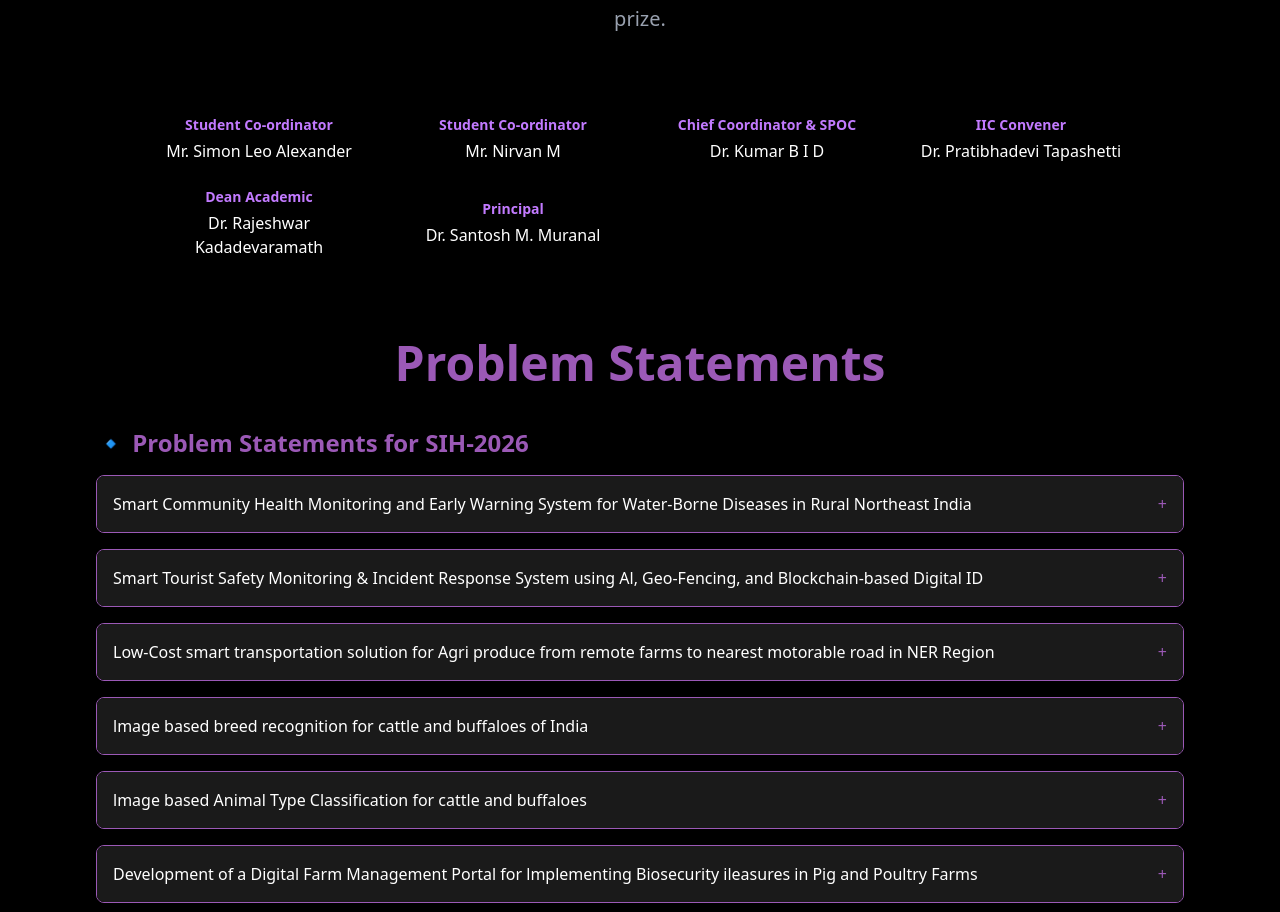
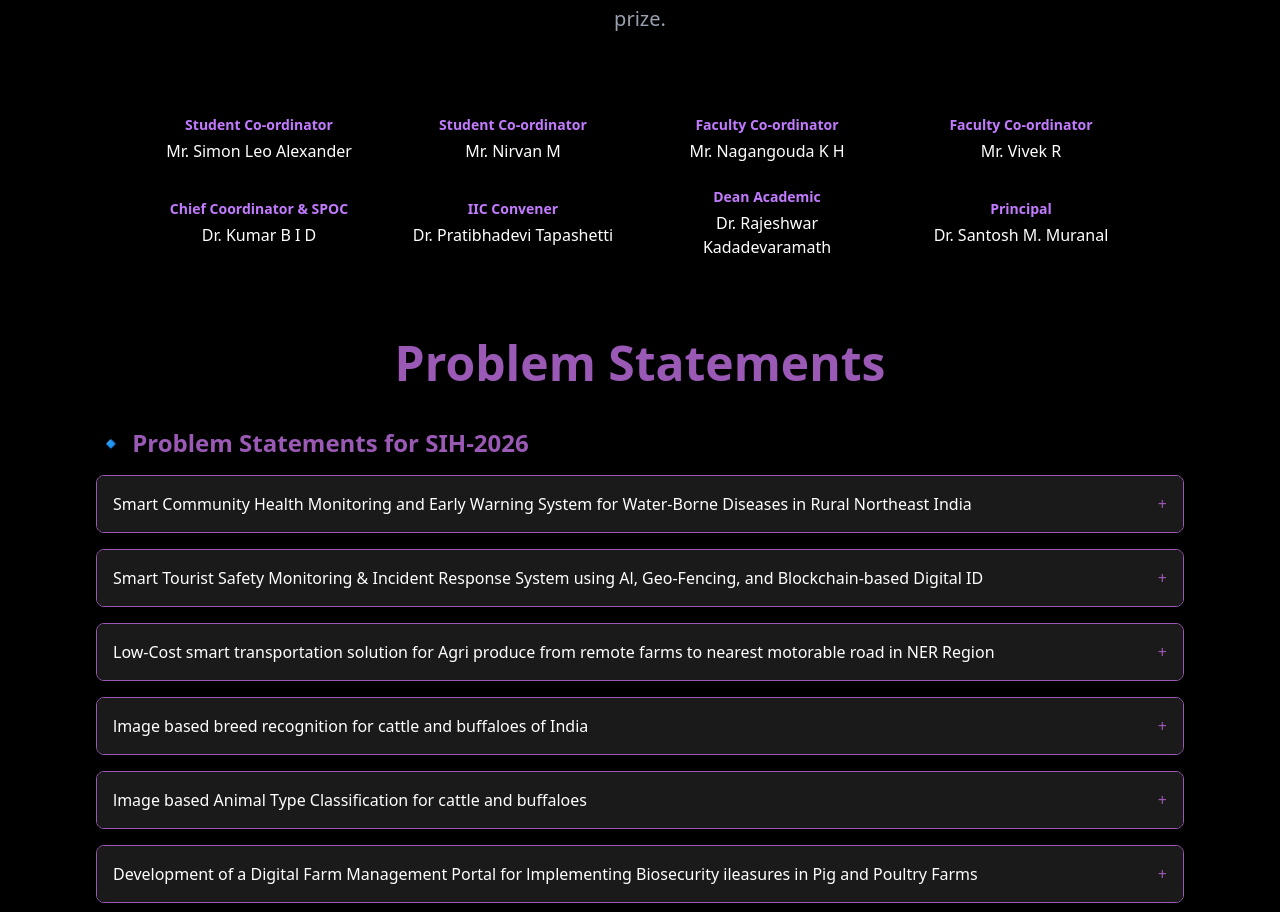
Before and after one commit to SimonLeo28/technoquest, a Next.js app: page / in a window 1280 px wide. Shown: the part 1427-2339 px from the top of the page. Built offline with nearby package versions, Linux system fonts and the light colour scheme.

Commit message:
Added Faculty coordinators

```diff
--- a/app/Components/Committee.jsx
+++ b/app/Components/Committee.jsx
@@ -4,6 +4,8 @@ const Committee = () => {
   const members = [
     { role: "Student Co-ordinator", name: "Mr. Simon Leo Alexander" },
     { role: "Student Co-ordinator", name: "Mr. Nirvan M" },
+    { role: "Faculty Co-ordinator", name: "Mr. Nagangouda K H" },
+    { role: "Faculty Co-ordinator", name: "Mr. Vivek R" },
     { role: "Chief Coordinator & SPOC", name: "Dr. Kumar B I D" },
     { role: "IIC Convener", name: "Dr. Pratibhadevi Tapashetti" },
     { role: "Dean Academic", name: "Dr. Rajeshwar Kadadevaramath" },
```
